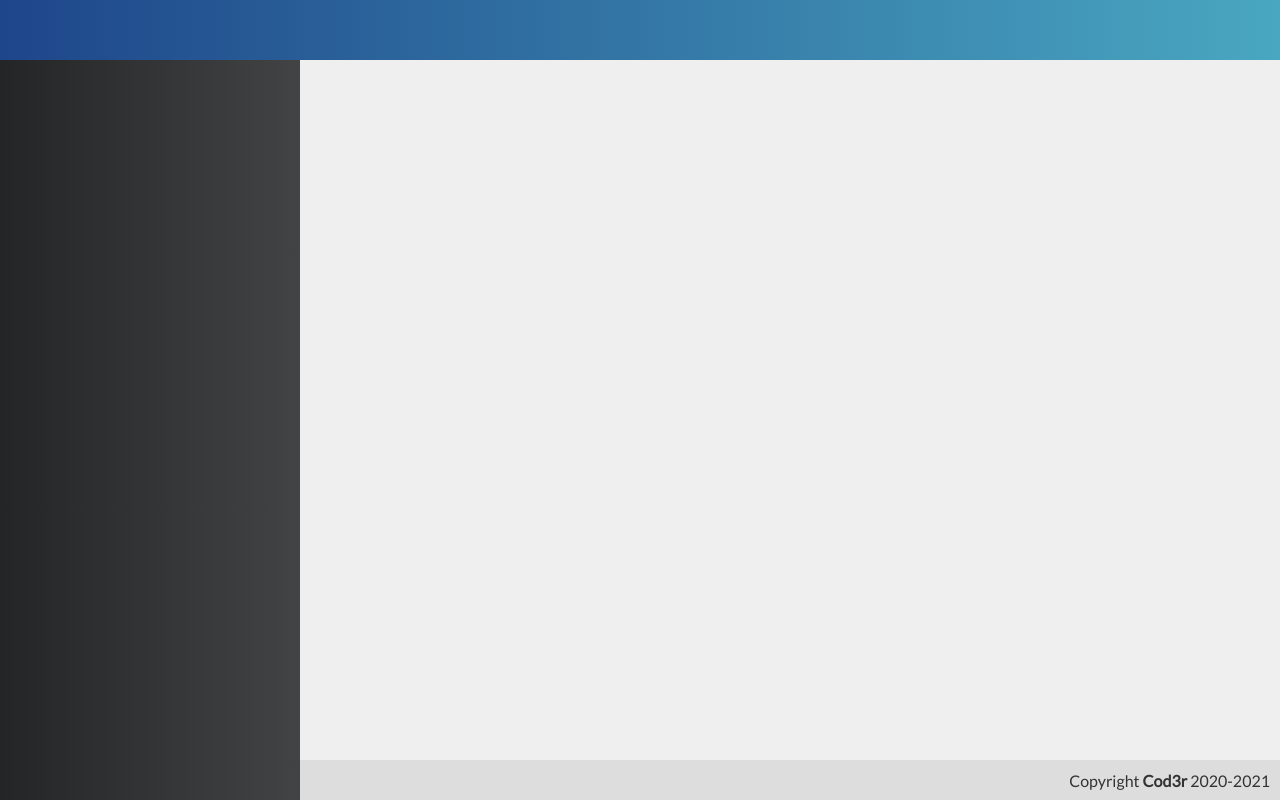
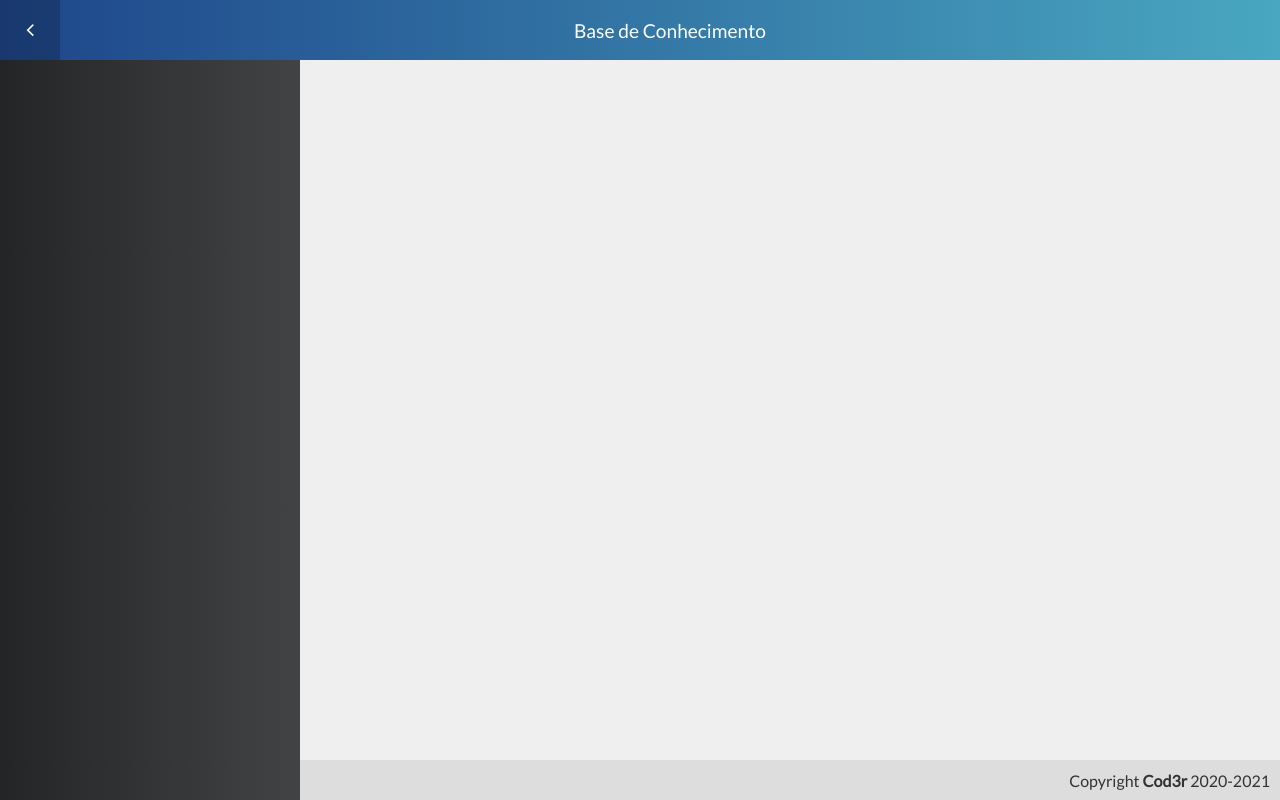
Before and after one commit to WesleyLeoncio/Projeto-Final-Web, a Vue app in the folder frontend/: page / in a window 1280 px wide. Built offline with nearby package versions, Linux system fonts and the light colour scheme.

Commit message:
Atualização

```diff
--- a/frontend/src/App.vue
+++ b/frontend/src/App.vue
@@ -1,6 +1,6 @@
 <template>
 	<div id="app">
-		<Header/>
+		<Header title="Base de Conhecimento" :hideToggle="false"/>
 		<Menu/>
 		<Content/>
 		<Footer/>
--- a/frontend/src/components/template/Header.vue
+++ b/frontend/src/components/template/Header.vue
@@ -1,10 +1,29 @@
 <template>
-  <header class="header"></header>
+  <header class="header">
+      <a class="toggle" @click="toggleMenu" v-if="!hideToggle">
+          <i class="fa fa-lg" :class="icon"></i>
+      </a>
+      <h1 class="title">{{title}}</h1>
+  </header>
 </template>
 
 <script>
 export default {
-    name: 'Header'
+    name: 'Header',
+    props:{
+        title: String,
+        hideToggle: Boolean
+    },
+    computed:{
+        icon(){
+            return "fa-angle-left";
+        }
+    },
+    methods:{
+        toggleMenu(){
+
+        }
+    }
 }
 </script>
 
@@ -17,4 +36,35 @@
         justify-content: center;
         align-items: center;
     }
+
+    .title{
+        font-size: 1.2rem;
+        color: #fff;
+        font-weight: 100;
+        flex-grow: 1;
+        text-align: center;
+    }
+
+    .title a {
+        color: #fff;
+        text-decoration: none;
+    }
+
+     header.header > a.toggle {
+        width: 60px;
+        height: 100%;
+        color: #fff;
+        justify-self: flex-start;
+        text-decoration: none;
+
+        display: flex;
+        justify-content: center;
+        align-items: center;
+    }
+
+    header.header > a.toggle:hover {
+        color: #fff;
+        background-color: rgba(0, 0, 0, 0.2);
+    }
+
 </style>
```
Also changed, not shown: frontend/src/main.js (+4 -3 lines).
